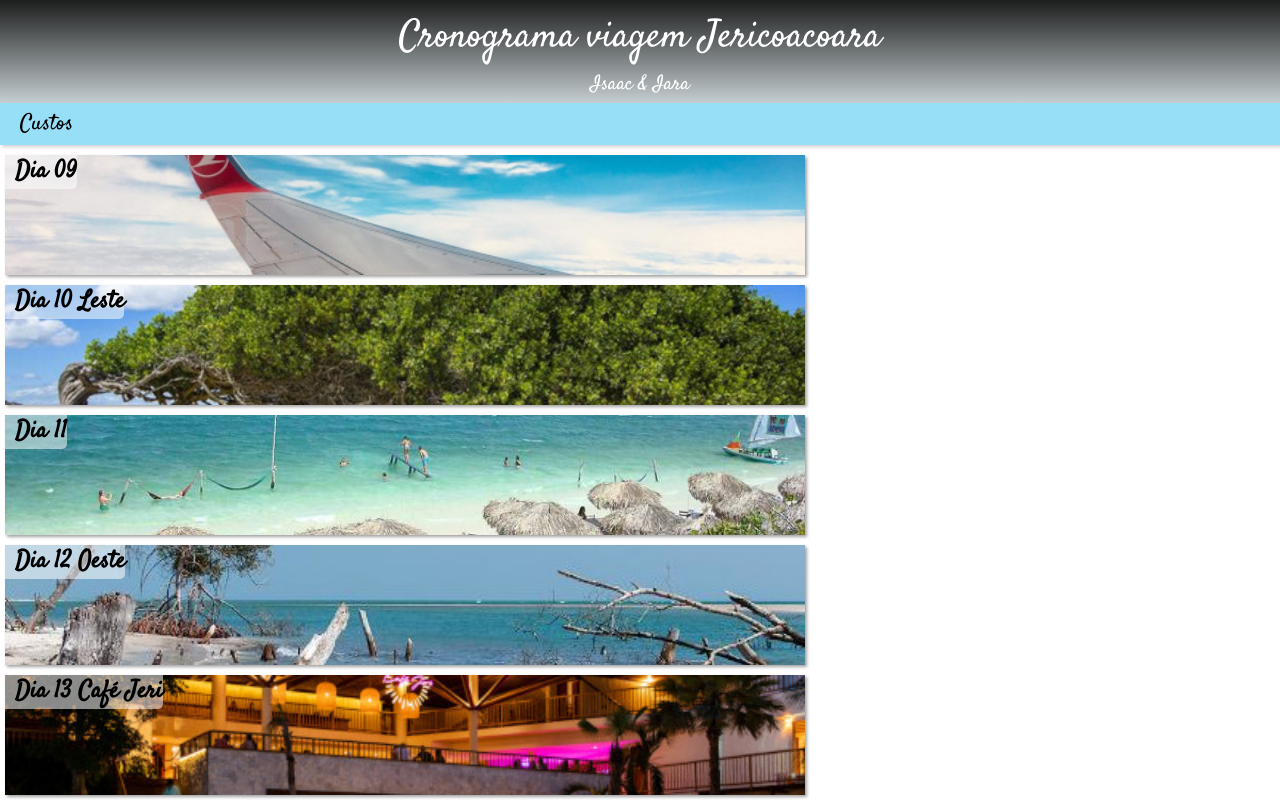
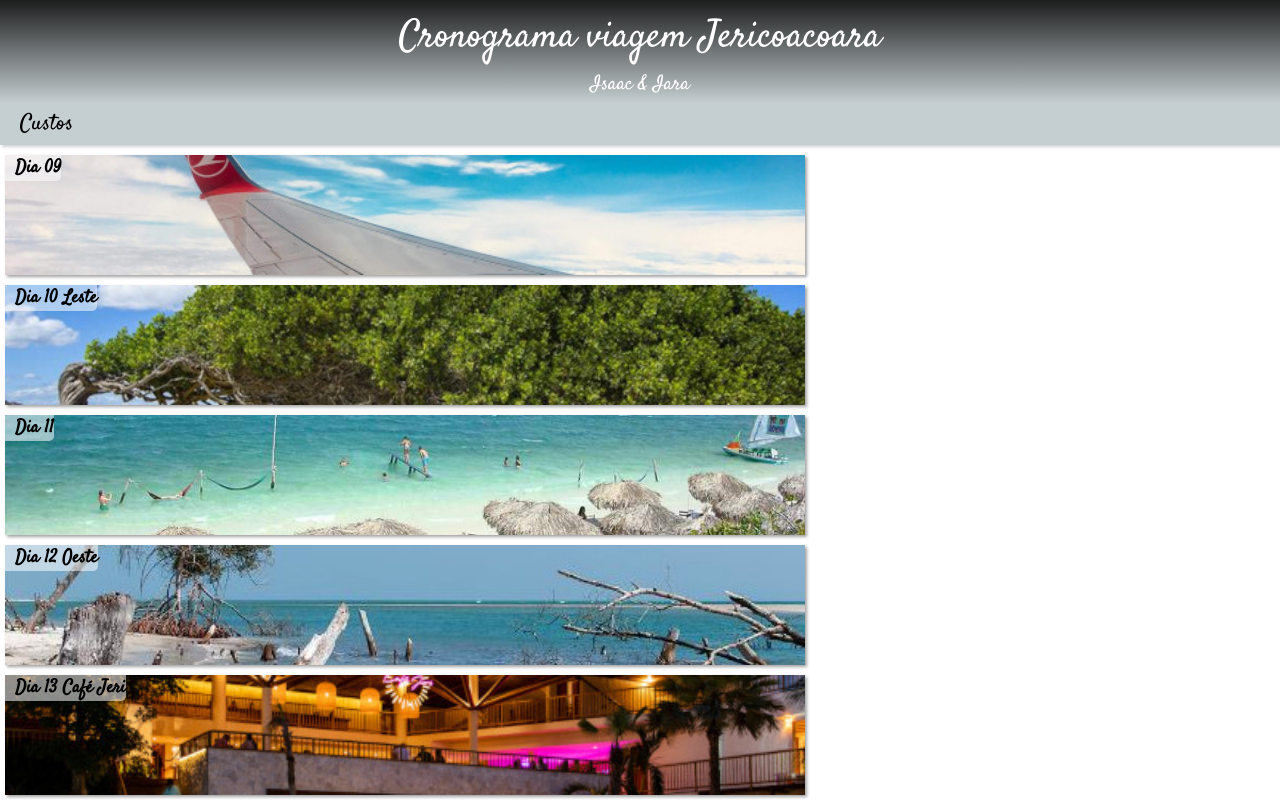
Before and after one commit to IsaacBernardo1010/viagen-jeriv2, a plain HTML site: page index.html in a window 1280 px wide. Shown: the top 800 px of the page. Drawn offline with Linux system fonts and the light colour scheme.

Commit message:
Update style.css

```diff
--- a/estilo/style.css
+++ b/estilo/style.css
@@ -34,7 +34,7 @@ header > h2 {
 
 nav {
     padding-left: 10px;
-    background-color: #97dff7;
+    background-color: #c5ced1;
     padding-top: 5px;
     padding-bottom: 5px;
     text-align: left;
@@ -70,6 +70,7 @@ section > h1 {
     color: black;
     background-color: rgba(255, 255, 255, 0.534);
     border-radius: 0px 0px 5px 0px;
+    font-size: 18px;
 
 }
 
```
